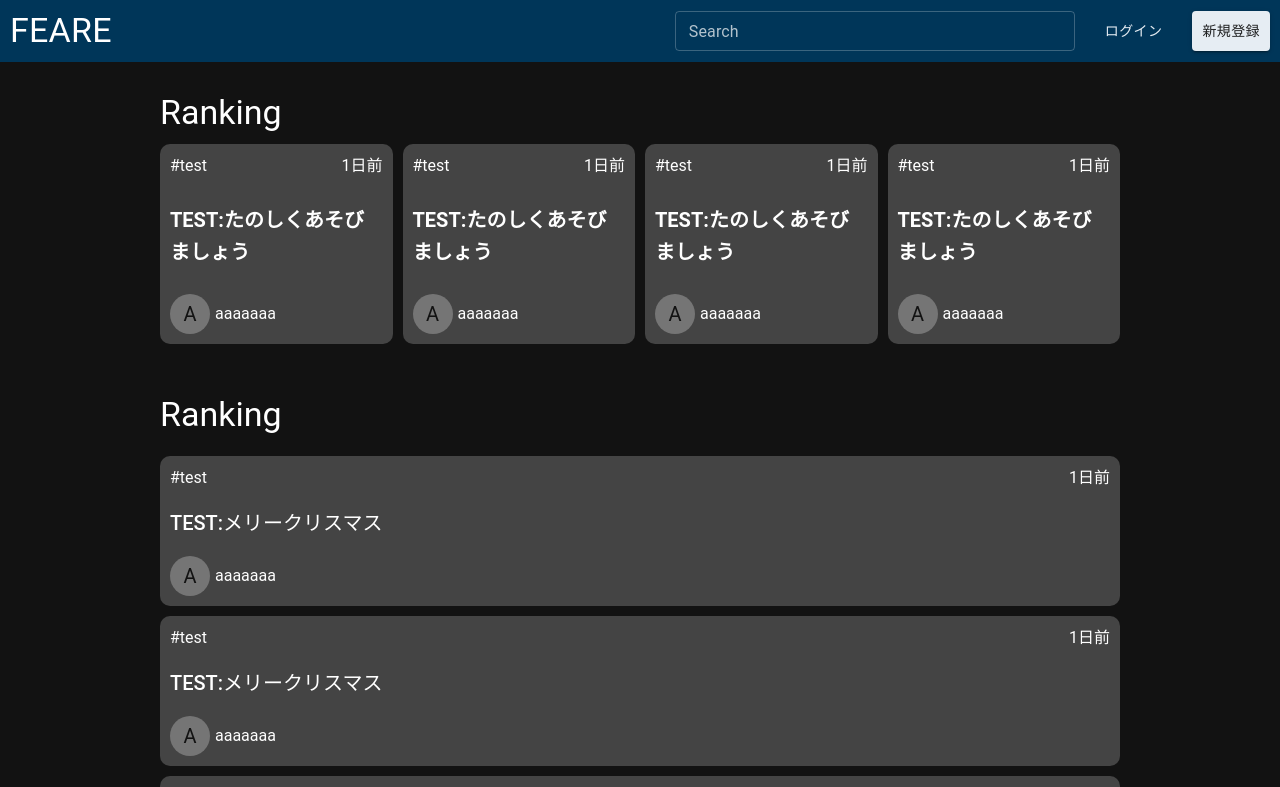
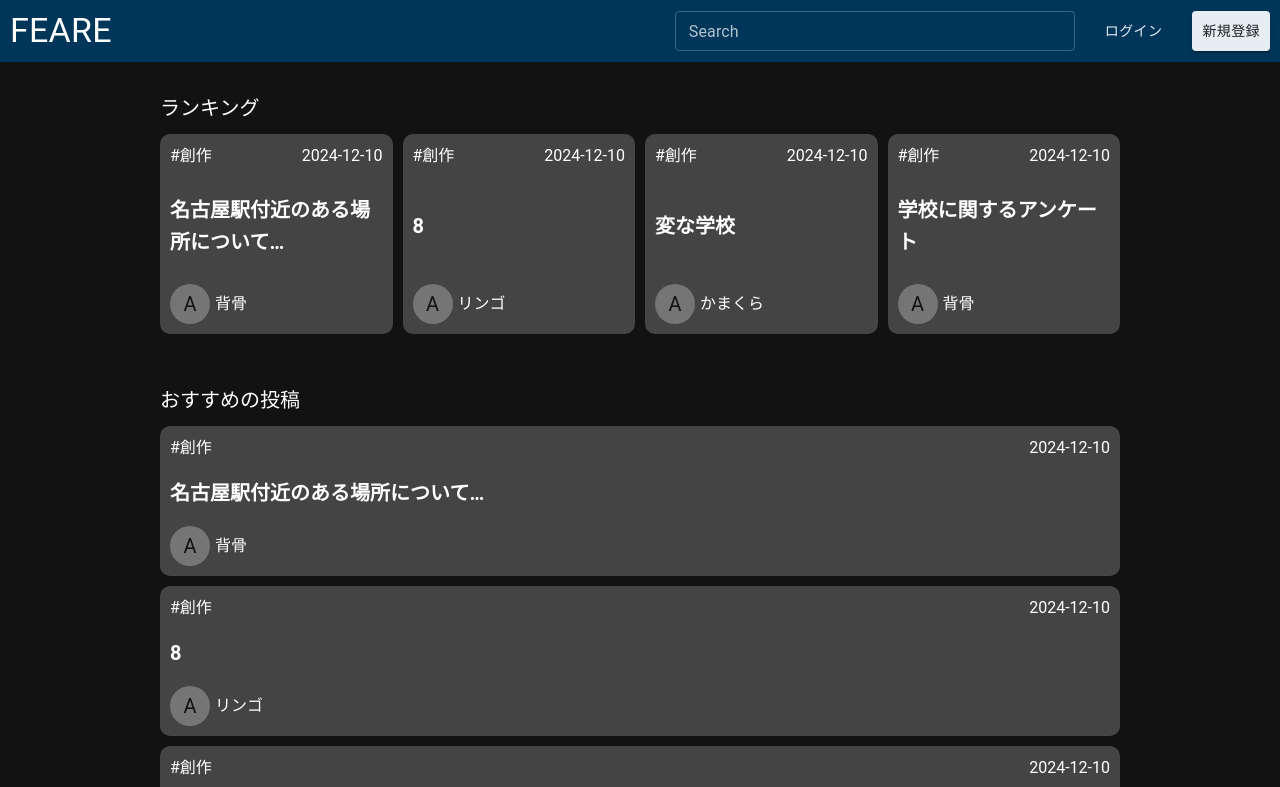
Before and after one commit to dango-the-world/project-feare, a Next.js app: page / in a window 1280 px wide. Shown: the top 787 px of the page. Built offline with nearby package versions, Linux system fonts and the light colour scheme; what @mui/material-nextjs would draw is missing.

Commit message:
wip: 仮データ登録

```diff
--- a/src/app/_components/_atoms/PostCard.tsx
+++ b/src/app/_components/_atoms/PostCard.tsx
@@ -1,7 +1,15 @@
 import { Avatar, Box, Typography } from "@mui/material";
 import React from "react";
 
-export const PostCard = () => {
+type Props = {
+  id: number;
+  user: string;
+  postDate: string;
+  tag: string;
+  title: string;
+};
+
+export const PostCard = (props: Props) => {
   return (
     <>
       <Box
@@ -9,7 +17,7 @@ export const PostCard = () => {
         width={"100%"}
         height={"150px"}
         padding={"10px"}
-        my={"10px"}
+        mb={"10px"}
         bgcolor={"#444"}
         sx={{
           flexDirection: "column",
@@ -18,16 +26,18 @@ export const PostCard = () => {
         }}
       >
         <Box display={"flex"} justifyContent={"space-between"}>
-          <Typography>#test</Typography>
-          <Typography>1日前</Typography>
+          <Typography>{props.tag}</Typography>
+          <Typography>{props.postDate}</Typography>
         </Box>
         <Box>
-          <Typography variant="h6">TEST:メリークリスマス</Typography>
+          <Typography variant="h6" sx={{ fontWeight: "bold" }}>
+            {props.title}
+          </Typography>
         </Box>
         <Box display={"flex"} justifyContent={"space-between"}>
           <Box display={"flex"} gap={"5px"} alignItems={"center"}>
             <Avatar>A</Avatar>
-            <Typography>aaaaaaa</Typography>
+            <Typography>{props.user}</Typography>
           </Box>
         </Box>
       </Box>
--- a/src/app/_components/_atoms/RankingCard.tsx
+++ b/src/app/_components/_atoms/RankingCard.tsx
@@ -1,7 +1,15 @@
 import { Avatar, Box, Typography } from "@mui/material";
 import React from "react";
 
-export const RankingCard = () => {
+type Props = {
+  id: number;
+  user: string;
+  postDate: string;
+  tag: string;
+  title: string;
+};
+
+export const RankingCard = (props: Props) => {
   return (
     <>
       <Box
@@ -17,18 +25,18 @@ export const RankingCard = () => {
         }}
       >
         <Box display={"flex"} justifyContent={"space-between"}>
-          <Typography>#test</Typography>
-          <Typography>1日前</Typography>
+          <Typography>{props.tag}</Typography>
+          <Typography>{props.postDate}</Typography>
         </Box>
         <Box>
           <Typography variant="h6" sx={{ fontWeight: "bold" }}>
-            TEST:たのしくあそびましょう
+            {props.title}
           </Typography>
         </Box>
         <Box display={"flex"} justifyContent={"space-between"}>
           <Box display={"flex"} gap={"5px"} alignItems={"center"}>
             <Avatar>A</Avatar>
-            <Typography>aaaaaaa</Typography>
+            <Typography>{props.user}</Typography>
           </Box>
         </Box>
       </Box>
--- a/src/app/_components/_molecules/RankingArea.tsx
+++ b/src/app/_components/_molecules/RankingArea.tsx
@@ -1,20 +1,27 @@
 import { Box, Typography } from "@mui/material";
 import React from "react";
 import { RankingCard } from "../_atoms/RankingCard";
+import { rankingList } from "@/app/_mock/mockRankingList";
 
 export const RankingArea = () => {
   return (
     <>
       <Box p={"20px"}>
-        <Typography variant="h4" py={"10px"}>
-          Ranking
+        <Typography variant="h6" py={"10px"}>
+          ランキング
         </Typography>
 
         <Box display={"flex"} gap={"10px"} justifyContent={"space-between"}>
-          <RankingCard />
-          <RankingCard />
-          <RankingCard />
-          <RankingCard />
+          {rankingList.map((index) => (
+            <RankingCard
+              key={index.id}
+              id={index.id}
+              user={index.user}
+              postDate={index.postDate}
+              tag={index.tag}
+              title={index.title}
+            />
+          ))}
         </Box>
       </Box>
     </>
--- a/src/app/_components/_molecules/RecommendArea.tsx
+++ b/src/app/_components/_molecules/RecommendArea.tsx
@@ -1,19 +1,26 @@
 import { Box, Typography } from "@mui/material";
 import React from "react";
 import { PostCard } from "../_atoms/PostCard";
+import { rankingList } from "@/app/_mock/mockRankingList";
 
 export const RecommendArea = () => {
   return (
     <>
       <Box p={"20px"}>
-        <Typography variant="h4" py={"10px"}>
-          Ranking
+        <Typography variant="h6" py={"10px"}>
+          おすすめの投稿
         </Typography>
         <Box>
-          <PostCard />
-          <PostCard />
-          <PostCard />
-          <PostCard />
+          {rankingList.map((index) => (
+            <PostCard
+              key={index.id}
+              id={index.id}
+              user={index.user}
+              postDate={index.postDate}
+              tag={index.tag}
+              title={index.title}
+            />
+          ))}
         </Box>
       </Box>
     </>
--- /dev/null
+++ b/src/app/_mock/mockRankingList.ts
@@ -0,0 +1,30 @@
+export const rankingList = [
+  {
+    id: 1,
+    user: "背骨",
+    postDate: "2024-12-10",
+    tag: "#創作",
+    title: "名古屋駅付近のある場所について…",
+  },
+  {
+    id: 2,
+    user: "リンゴ",
+    postDate: "2024-12-10",
+    tag: "#創作",
+    title: "8",
+  },
+  {
+    id: 3,
+    user: "かまくら",
+    postDate: "2024-12-10",
+    tag: "#創作",
+    title: "変な学校",
+  },
+  {
+    id: 4,
+    user: "背骨",
+    postDate: "2024-12-10",
+    tag: "#創作",
+    title: "学校に関するアンケート",
+  },
+];
```
